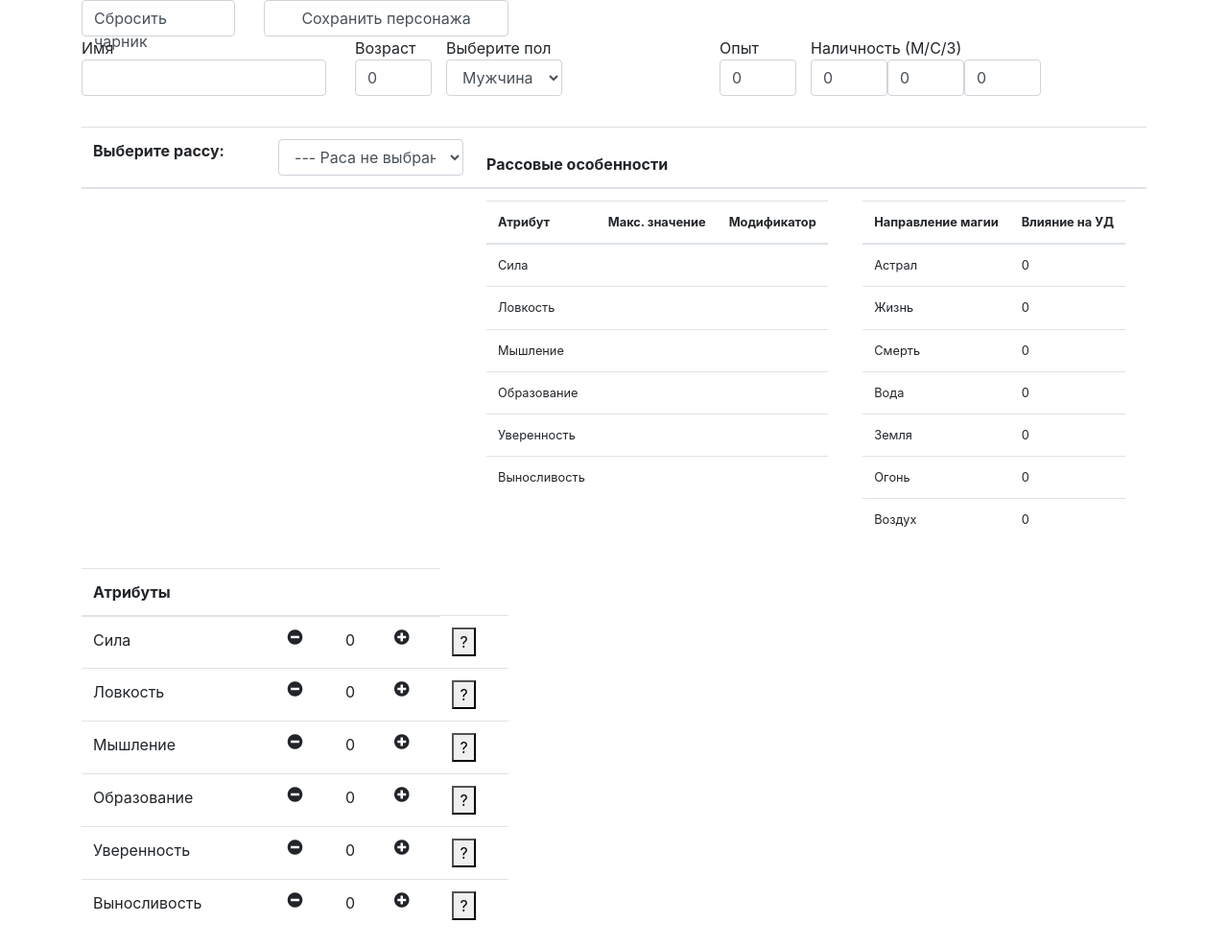
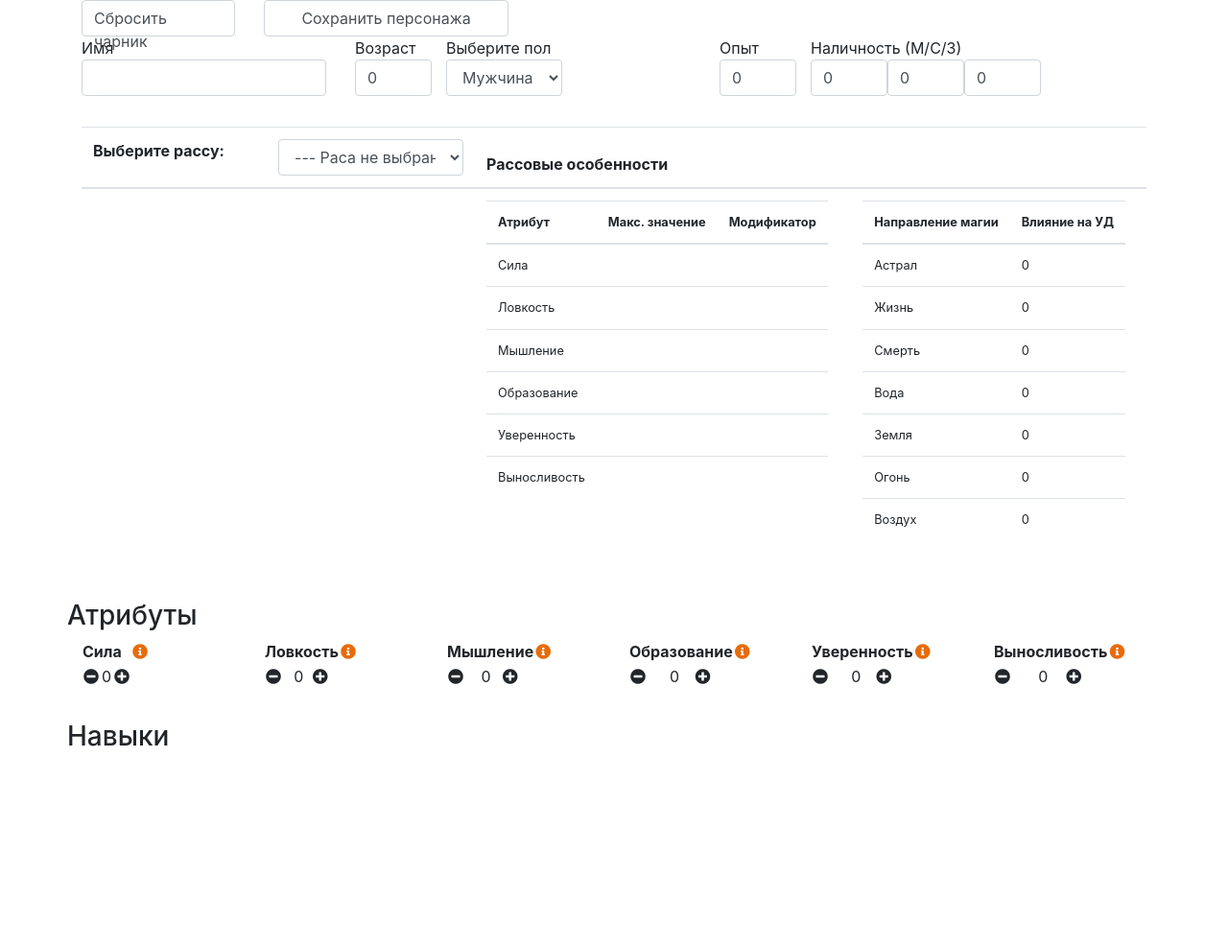
Before and after one commit to comat0zz/comat0zz.github.io, a plain HTML site: page index.html in a window 1280 px wide. Shown: the whole page at 96% size. After the commit the page ends 800 px from the top, so only its background shows below. Drawn offline with nearby package versions, Linux system fonts and the light colour scheme.

Commit message:
stat block

```diff
--- a/index.html
+++ b/index.html
@@ -199,66 +199,110 @@
                 </table>
             </div>
         </div>
+        <div class="row"><hr></div>
         <div class="row">
-            <div class="col-5">
-                <!-- Блок характеристик -->
+            <h3>Атрибуты</h3>
+        </div>
+
         <div class="row">
-                    <div class="col-12">
-                        <table class="table">
+            <div class="col-2">
+                        <table>
                             <thead>
-                                <th colspan="3">Атрибуты</th>
-                                <th></th>
+                                <th colspan="3">Сила</th>
+                                <th><i id="show-modal" @click="help('attributes.power')" class="fas fa-info-circle cursor-pointer"></i></th>
                             </thead>
                             <tbody>
                                 <tr>
-                                    <td>Сила</td>
                                     <td><i class="fas fa-minus-circle btn" @click="modStats('power', 'minus')"></i></td>
                                     <td>{{attributes.power}}</td>
                                     <td><i class="fas fa-plus-circle btn" @click="modStats('power', 'plus')"></i></td>
-                                    <td><button id="show-modal" @click="help('attributes.power')">?</button></td>
                                 </tr>
+                            </tbody>
+                        </table>
+                    </div>
+                    <div class="col-2">
+                        <table>
+                            <thead>
+                                <th colspan="3">Ловкость</th>
+                                <th><i id="show-modal" @click="help('attributes.dexterity')" class="fas fa-info-circle cursor-pointer"></i></th>
+                            </thead>
+                            <tbody>
                                 <tr>
-                                    <td>Ловкость</td>
                                     <td><i class="fas fa-minus-circle btn" @click="modStats('dexterity', 'minus')"></i></td>
                                     <td>{{attributes.dexterity}}</td>
                                     <td><i class="fas fa-plus-circle btn" @click="modStats('dexterity', 'plus')"></i></td>
-                                    <td><button id="show-modal" @click="help('attributes.dexterity')">?</button></td>
                                 </tr>
+                            </tbody>
+                        </table>
+                    </div>
+                    <div class="col-2">
+                        <table>
+                            <thead>
+                                <th colspan="3">Мышление</th>
+                                <th><i id="show-modal" @click="help('attributes.thinking')" class="fas fa-info-circle cursor-pointer"></i></th>
+                            </thead>
+                            <tbody>
                                 <tr>
-                                    <td>Мышление</td>
                                     <td><i class="fas fa-minus-circle btn" @click="modStats('thinking', 'minus')"></i></td>
                                     <td>{{attributes.thinking}}</td>
                                     <td><i class="fas fa-plus-circle btn" @click="modStats('thinking', 'plus')"></i></td>
-                                    <td><button id="show-modal" @click="help('attributes.thinking')">?</button></td>
                                 </tr>
+                            </tbody>
+                        </table>
+                    </div>
+                    <div class="col-2">
+                        <table>
+                            <thead>
+                                <th colspan="3">Образование</th>
+                                <th><i id="show-modal" @click="help('attributes.education')" class="fas fa-info-circle cursor-pointer"></i></th>
+                            </thead>
+                            <tbody>
                                 <tr>
-                                    <td>Образование</td>
                                     <td><i class="fas fa-minus-circle btn" @click="modStats('education', 'minus')"></i></td>
                                     <td>{{attributes.education}}</td>
                                     <td><i class="fas fa-plus-circle btn" @click="modStats('education', 'plus')"></i></td>
-                                    <td><button id="show-modal" @click="help('attributes.education')">?</button></td>
                                 </tr>
+                            </tbody>
+                        </table>
+                    </div>
+                    <div class="col-2">
+                        <table>
+                            <thead>
+                                <th colspan="3">Уверенность</th>
+                                <th><i id="show-modal" @click="help('attributes.confidence')" class="fas fa-info-circle cursor-pointer"></i></th>
+                            </thead>
+                            <tbody>
                                 <tr>
-                                    <td>Уверенность</td>
                                     <td><i class="fas fa-minus-circle btn" @click="modStats('confidence', 'minus')"></i></td>
                                     <td>{{attributes.confidence}}</td>
                                     <td><i class="fas fa-plus-circle btn" @click="modStats('confidence', 'plus')"></i></td>
-                                    <td><button id="show-modal" @click="help('attributes.confidence')">?</button></td>
                                 </tr>
+                            </tbody>
+                        </table>
+                    </div>
+                    <div class="col-2">
+                        <table>
+                            <thead>
+                                <th colspan="3">Выносливость</th>
+                                <th><i id="show-modal" @click="help('attributes.endurance')" class="fas fa-info-circle cursor-pointer"></i></th>
+                            </thead>
+                            <tbody>
                                 <tr>
-                                    <td>Выносливость</td>
                                     <td><i class="fas fa-minus-circle btn" @click="modStats('endurance', 'minus')"></i></td>
                                     <td>{{attributes.endurance}}</td>
                                     <td><i class="fas fa-plus-circle btn" @click="modStats('endurance', 'plus')"></i></td>
-                                    <td><button id="show-modal" @click="help('attributes.endurance')">?</button></td>
                                 </tr>
                             </tbody>
                         </table>
                     </div>
         </div>
+
+    <div class="row"><hr></div>
+    <div class="row">
+        <h3>Навыки</h3>
     </div>
 
-        </div>
+
 
 </div>
 
--- a/style.css
+++ b/style.css
@@ -18,3 +18,8 @@
     font-size: 80%;
 
 }
+
+.cursor-pointer {
+    cursor: pointer;
+    color: #E76B0A
+}
```
Lines whose indentation alone changed are shown as unchanged.
